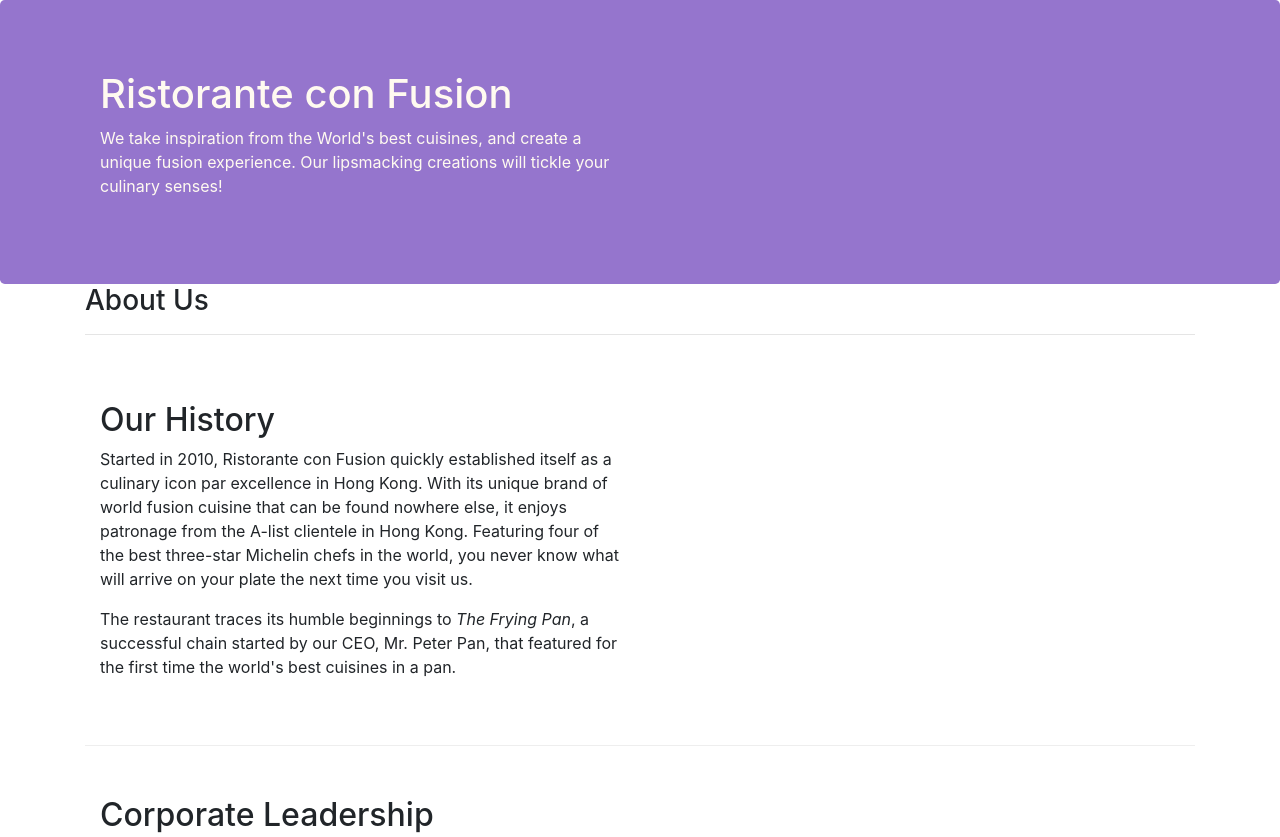
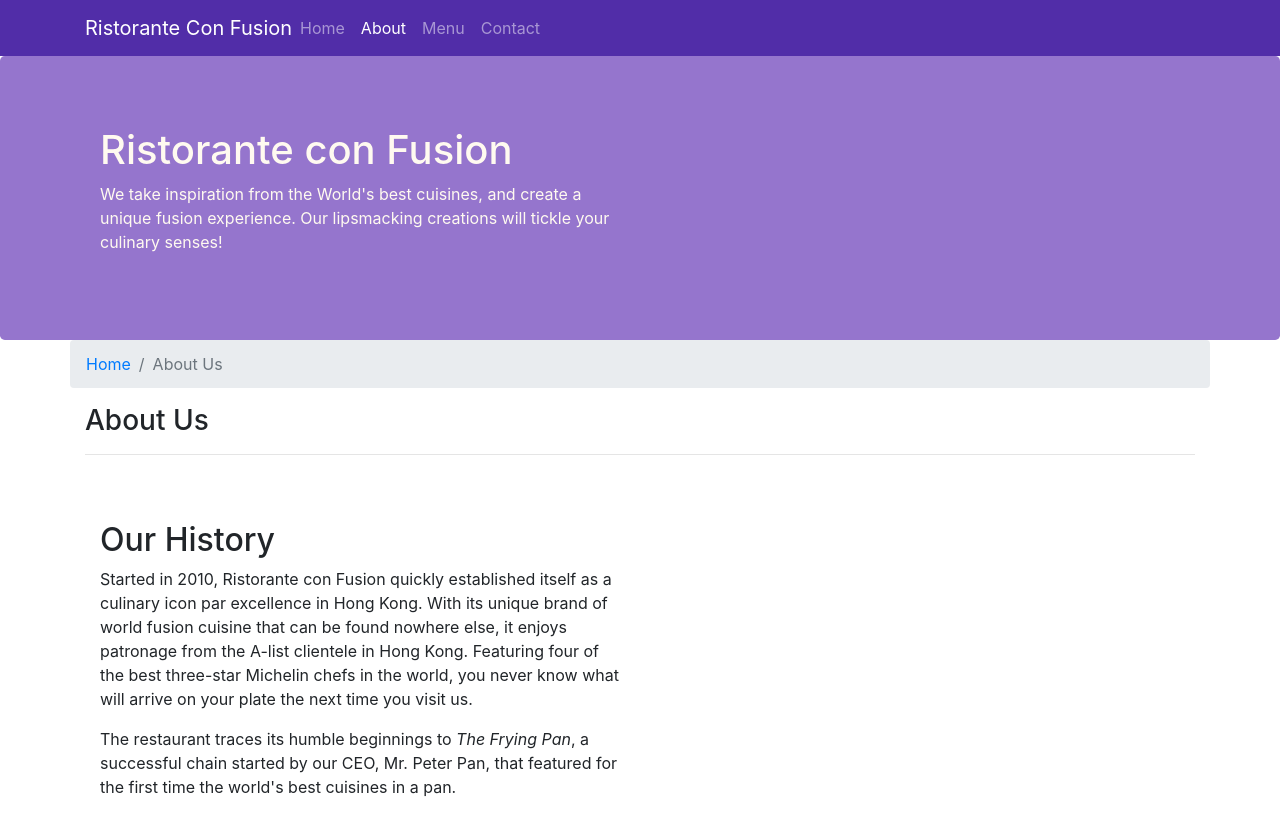
Before and after one commit to JhonathanCP/Nodejs-test, a website: page aboutus.html in a window 1280 px wide. Shown: the top 837 px of the page. Drawn offline with nearby package versions, Linux system fonts and the light colour scheme.

Commit message:
navbar and breadcrumbs

```diff
--- a/aboutus.html
+++ b/aboutus.html
@@ -9,6 +9,22 @@
 </head>
 
 <body>
+    <nav class="navbar navbar-dark navbar-expand-sm fixed-top">
+        <div class="container">
+            <button class="navbar-toggler" type="button" data-toggle="collapse" data-target="#Navbar">
+                <span class="navbar-toggler-icon"></span>
+            </button>
+            <a href="#" class="navbar-brand mr-auto">Ristorante Con Fusion</a>
+            <div class="collapse navbar-collapse" id="Navbar">
+                <ul class="navbar-nav mr-auto">
+                    <li class="nav-item"><a href="./index.html" class="nav-link">Home</a></li>
+                    <li class="nav-item active"><a href="#" class="nav-link">About</a></li>
+                    <li class="nav-item"><a href="#" class="nav-link">Menu</a></li>
+                    <li class="nav-item"><a href="#" class="nav-link">Contact</a></li>
+                </ul>
+            </div>
+        </div>
+    </nav>
 
     <header class="jumbotron">
         <div class="container">
@@ -25,6 +41,10 @@
 
     <div class="container">
         <div class="row">
+            <ol class="col-12 breadcrumb">
+                <li class="breadcrumb-item"><a href="./index.html">Home</a></li>
+                <li class="breadcrumb-item active">About Us</li>
+            </ol>
             <div class="col">
                <h3>About Us</h3>
                <hr>
@@ -64,7 +84,7 @@
                 <div class="col-4 offset-1 col-sm-2">
                     <h5>Links</h5>
                     <ul class="list-unstyled">
-                        <li><a href="#">Home</a></li>
+                        <li><a href="./index.html">Home</a></li>
                         <li><a href="#">About</a></li>
                         <li><a href="#">Menu</a></li>
                         <li><a href="#">Contact</a></li>
--- a/css/styles.css
+++ b/css/styles.css
@@ -28,3 +28,12 @@
     margin: 0;
     color: #0f0f0f;
 }
+
+body{
+    padding-top: 56px;
+    z-index: 0;
+}
+
+.navbar-dark{
+    background-color: #512DA8;
+}
```
Also changed, not shown: index.html (+17 -2 lines).
